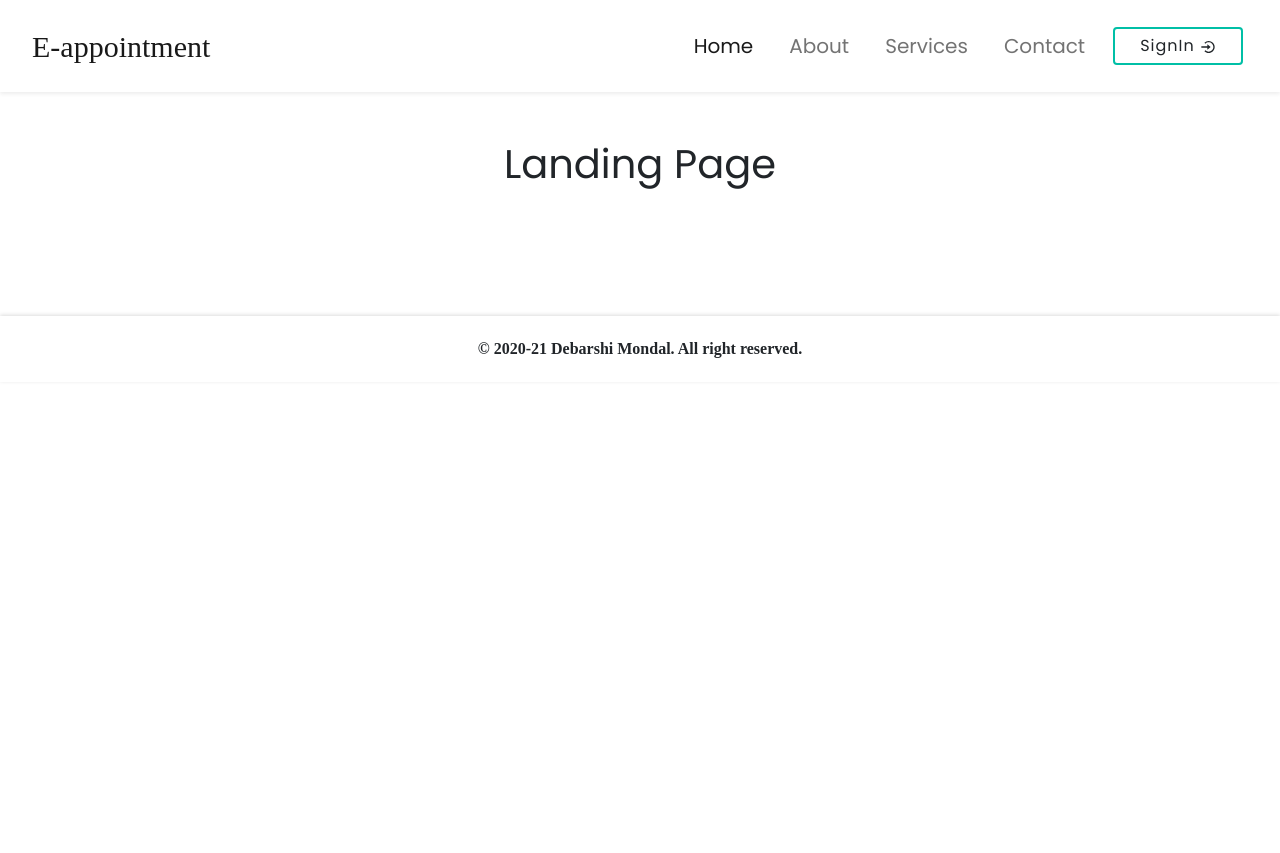
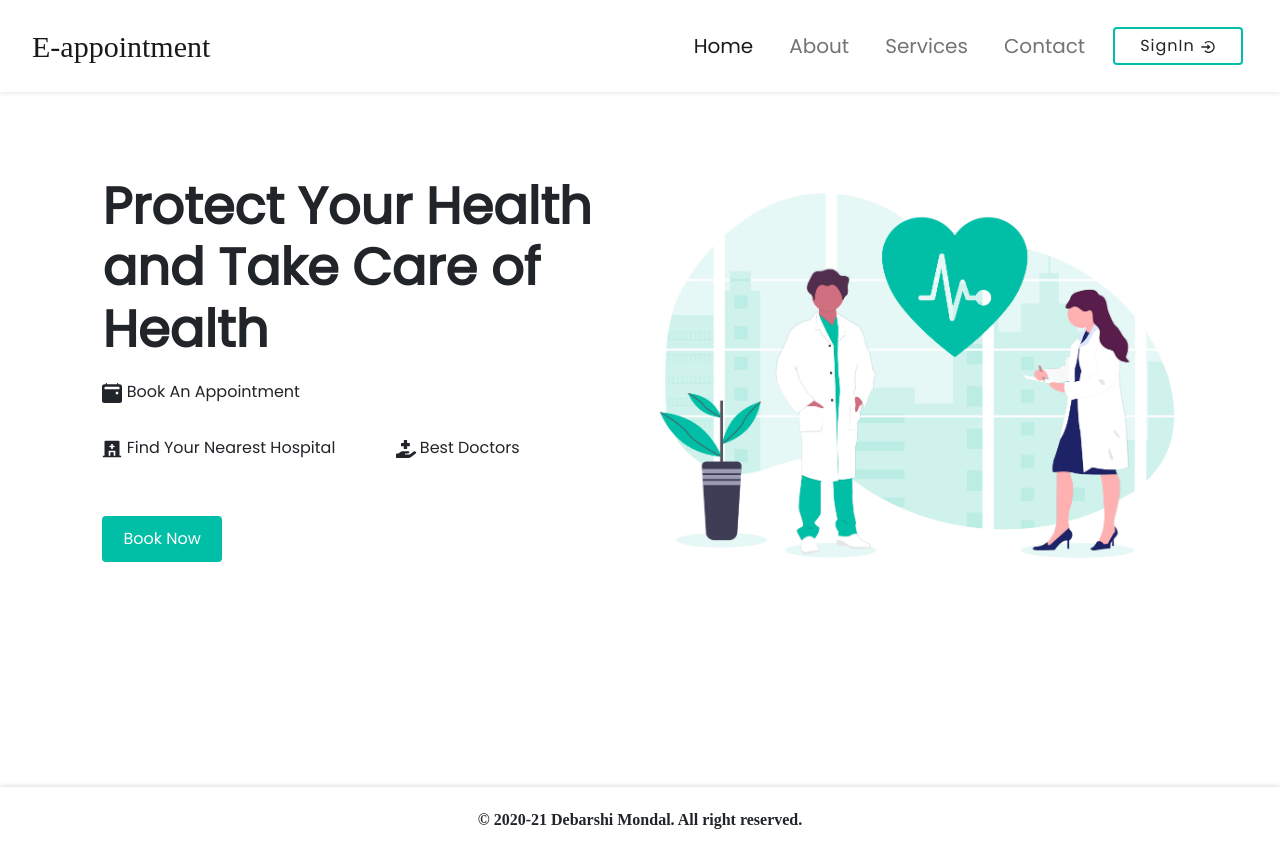
Before and after one commit to DebarshiMondal-06/E-Appointment, a React (Create React App) app in the folder Frontend/: page / in a window 1280 px wide. Before the commit the page ends 800 px from the top, so only its background shows below. Built offline with nearby package versions, Linux system fonts and the light colour scheme; what amazon-cognito-identity-js would draw is missing.

Commit message:
code refractored

```diff
--- a/Frontend/src/LandingView/Home.js
+++ b/Frontend/src/LandingView/Home.js
@@ -1,12 +1,32 @@
 import React from "react";
 import Navbar from "../Components/Navigation/Navbar";
+import { BsFillCalendar2EventFill } from 'react-icons/bs'
+import { FaHandHoldingMedical } from 'react-icons/fa'
+import { RiHospitalFill } from 'react-icons/ri'
+import DcotorImage from '../Components/Images/doctor.png';
 
 
 const Home = () => {
   return (
-    <div>
+    <div className="landing--page">
       <Navbar />
-      <h1 className="text-center mt-5">Landing Page</h1>
+
+      <section className="first--section">
+        <div>
+          <h2>Protect Your Health and Take Care of Health</h2>
+          <article className="tags">
+            <p><BsFillCalendar2EventFill size={20} /> Book An Appointment</p>
+            <p> <RiHospitalFill size={20} /> Find Your Nearest Hospital</p>
+            <p> <FaHandHoldingMedical size={20} /> Best Doctors</p>
+          </article>
+          <button className="btn">Book Now</button>
+        </div>
+        <div className="doctor--image">
+          <img src={DcotorImage} alt="" />
+        </div>
+      </section>
+
+
     </div>
   );
 };
--- a/Frontend/src/index.css
+++ b/Frontend/src/index.css
@@ -169,6 +169,58 @@ body {
 }
 
 
+@media only screen and (max-width: 990px) {
+  .landing--page .first--section{
+      flex-wrap: wrap;
+      justify-content: center;
+  }
+  .first--section div{
+    text-align: center;
+  }
+}
+.landing--page .first--section{
+  display: flex;
+  justify-content: center;
+  gap: 2em;
+  padding: 5% 8%;
+  flex-direction: row;
+}
+.first--section div{
+  width: 100%;
+}
+.first--section div h2{
+  font-weight: bolder;
+  font-size: 3.2em;
+  margin: 20px 0px;
+}
+.first--section div .tags{
+  margin: 10px 0px;
+  width: 80%;
+  display: flex;
+  justify-content: space-between;
+  flex-wrap: wrap;
+  gap: 1em;
+}
+.first--section div button{
+  margin: 30px 0px;
+  background: #00bfa6;
+  color: white;
+  font-size: 1em;
+  padding: 10px 20px;
+}
+
+
+.first--section .doctor--image{
+  display: flex;
+  justify-content: center;
+}
+.doctor--image img{
+  width: 120%;
+  height: 100%;
+}
+
+
+
 
 
 .footer{
```
Also changed, not shown: Frontend/src/Components/Images/doctor.png (added).
